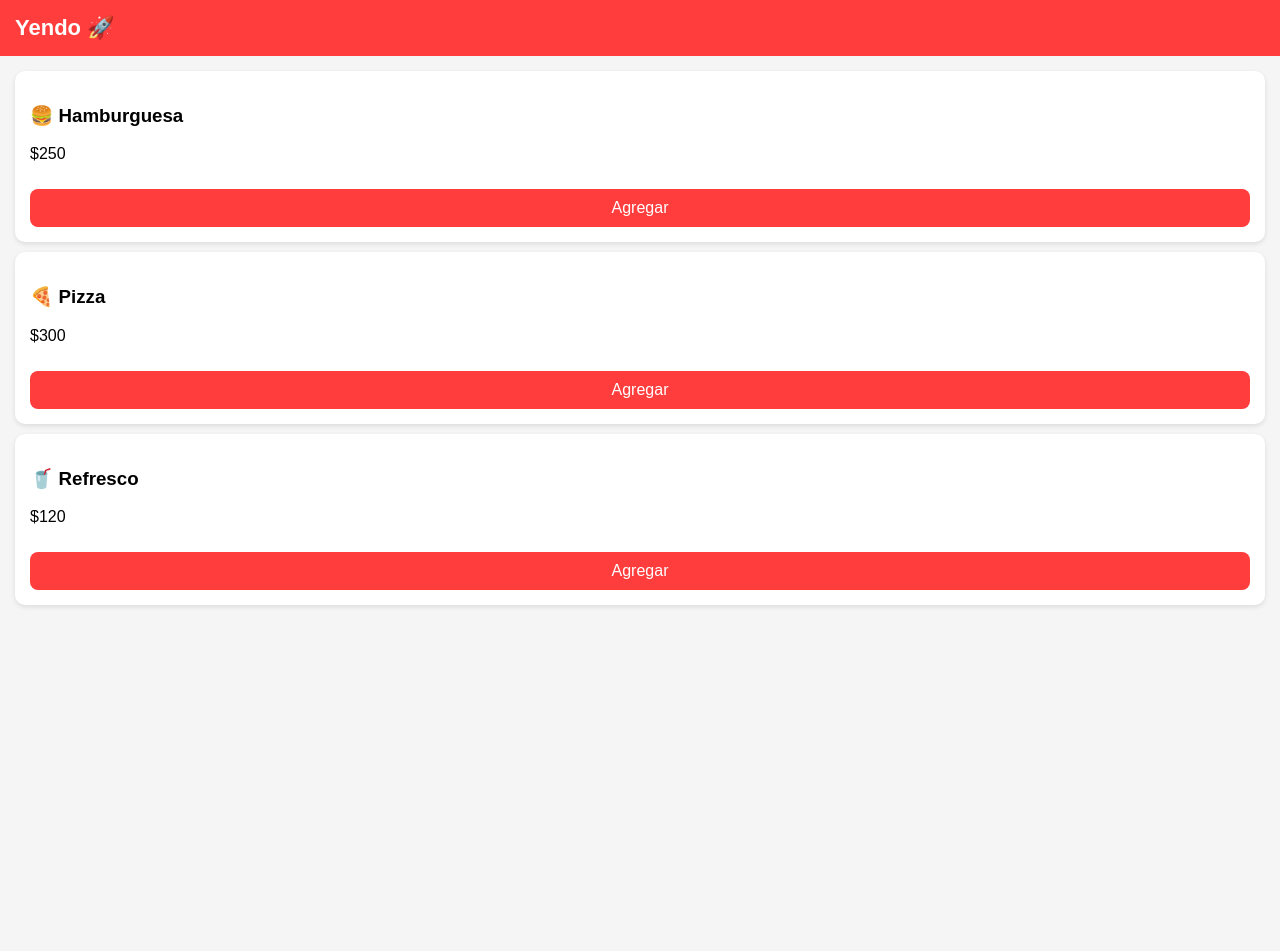
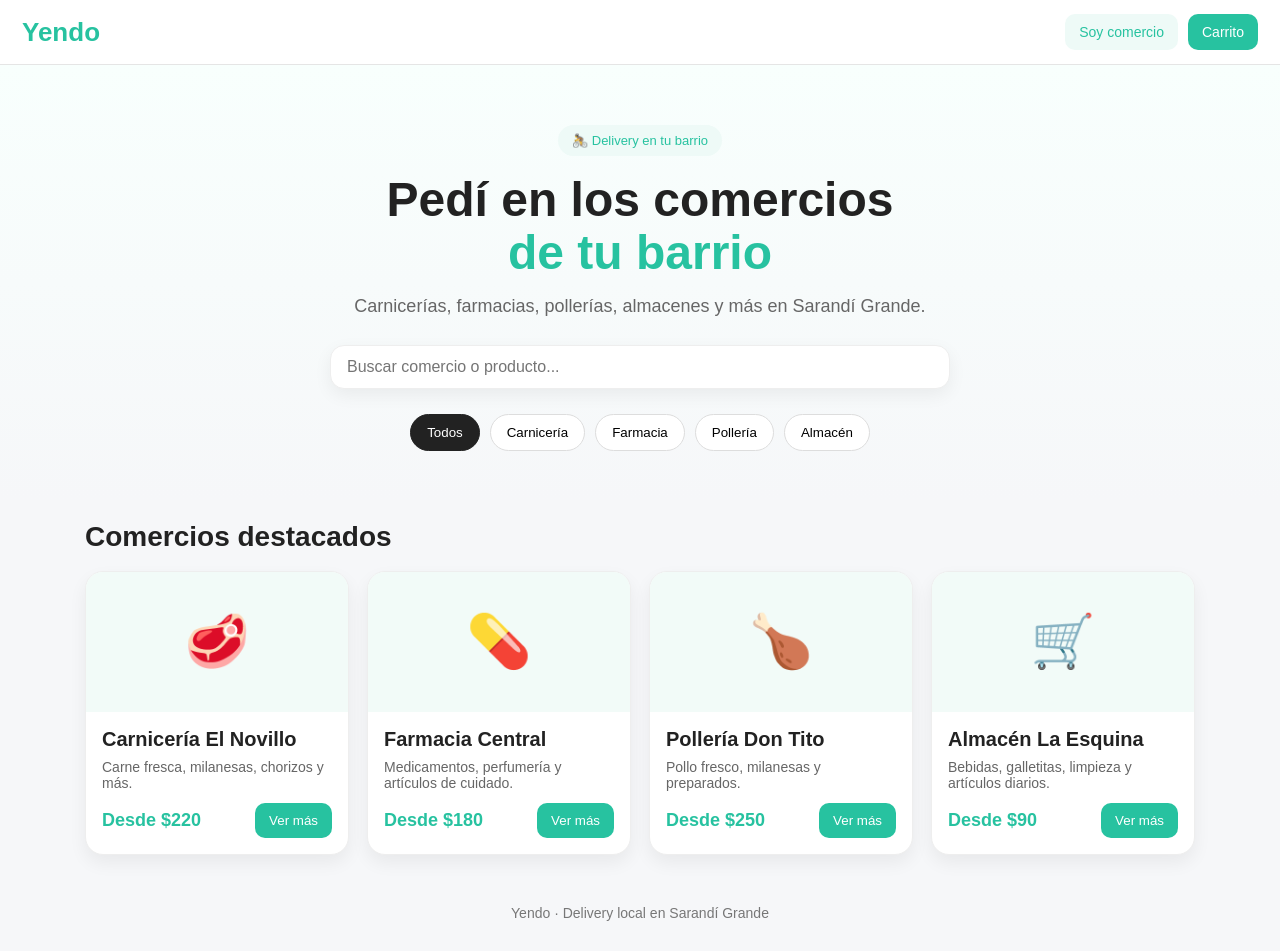
Before and after one commit to antofurchi/Yendo, a plain HTML site: page index.html in a window 1280 px wide. Before the commit the page ends 800 px from the top, so only its background shows below. Drawn offline with Linux system fonts and the light colour scheme.

Commit message:
diseño pro

```diff
--- a/index.html
+++ b/index.html
@@ -1,42 +1,254 @@
 <!DOCTYPE html>
 
-<html>
+<html lang="es">
 
 <head>
 
+  <meta charset="UTF-8" />
+
+  <meta name="viewport" content="width=device-width, initial-scale=1.0" />
+
   <title>Yendo</title>
-
-  <meta name="viewport" content="width=device-width, initial-scale=1.0">
 
   <style>
 
-    body {
+    * {
+
+      box-sizing: border-box;
 
       margin: 0;
 
-      font-family: Arial;
+      padding: 0;
 
-      background: #f5f5f5;
+      font-family: Arial, sans-serif;
+
+    }
+
+    body {
+
+      background: #f6f7f9;
+
+      color: #222;
 
     }
 
     header {
 
-      background: #ff3d3d;
+      background: white;
+
+      border-bottom: 1px solid #e5e5e5;
+
+      padding: 14px 22px;
+
+      display: flex;
+
+      justify-content: space-between;
+
+      align-items: center;
+
+      position: sticky;
+
+      top: 0;
+
+    }
+
+    .logo {
+
+      font-size: 26px;
+
+      font-weight: bold;
+
+      color: #27c2a0;
+
+    }
+
+    .top-buttons {
+
+      display: flex;
+
+      gap: 10px;
+
+    }
+
+    .top-buttons button {
+
+      border: none;
+
+      border-radius: 10px;
+
+      padding: 10px 14px;
+
+      font-size: 14px;
+
+      cursor: pointer;
+
+    }
+
+    .btn-light {
+
+      background: #eefaf7;
+
+      color: #27c2a0;
+
+      border: 1px solid #ccefe7;
+
+    }
+
+    .btn-main {
+
+      background: #27c2a0;
 
       color: white;
 
-      padding: 15px;
+    }
 
-      font-size: 22px;
+    .hero {
 
-      font-weight: bold;
+      text-align: center;
+
+      padding: 60px 20px 30px;
+
+      background: linear-gradient(to bottom, #f8fffd, #f6f7f9);
 
     }
 
-    .container {
+    .tag {
 
-      padding: 15px;
+      display: inline-block;
+
+      background: #eefaf7;
+
+      color: #27c2a0;
+
+      padding: 8px 14px;
+
+      border-radius: 999px;
+
+      font-size: 13px;
+
+      margin-bottom: 18px;
+
+    }
+
+    .hero h1 {
+
+      font-size: 48px;
+
+      line-height: 1.1;
+
+      margin-bottom: 16px;
+
+    }
+
+    .hero h1 span {
+
+      color: #27c2a0;
+
+    }
+
+    .hero p {
+
+      color: #666;
+
+      font-size: 18px;
+
+      margin-bottom: 28px;
+
+    }
+
+    .search-box {
+
+      max-width: 620px;
+
+      margin: 0 auto 25px;
+
+      background: white;
+
+      border-radius: 14px;
+
+      padding: 12px 16px;
+
+      box-shadow: 0 6px 18px rgba(0,0,0,0.06);
+
+      border: 1px solid #eee;
+
+    }
+
+    .search-box input {
+
+      width: 100%;
+
+      border: none;
+
+      outline: none;
+
+      font-size: 16px;
+
+    }
+
+    .categories {
+
+      display: flex;
+
+      flex-wrap: wrap;
+
+      justify-content: center;
+
+      gap: 10px;
+
+      margin-bottom: 20px;
+
+    }
+
+    .categories button {
+
+      padding: 10px 16px;
+
+      border-radius: 999px;
+
+      border: 1px solid #ddd;
+
+      background: white;
+
+      cursor: pointer;
+
+    }
+
+    .categories .active {
+
+      background: #222;
+
+      color: white;
+
+      border-color: #222;
+
+    }
+
+    .section {
+
+      max-width: 1150px;
+
+      margin: 0 auto;
+
+      padding: 20px;
+
+    }
+
+    .section-title {
+
+      font-size: 28px;
+
+      margin-bottom: 18px;
+
+    }
+
+    .cards {
+
+      display: grid;
+
+      grid-template-columns: repeat(auto-fit, minmax(240px, 1fr));
+
+      gap: 18px;
 
     }
 
@@ -44,33 +256,101 @@
 
       background: white;
 
-      border-radius: 10px;
+      border-radius: 18px;
 
-      padding: 15px;
+      overflow: hidden;
 
-      margin-bottom: 10px;
+      box-shadow: 0 8px 18px rgba(0,0,0,0.06);
 
-      box-shadow: 0 2px 5px rgba(0,0,0,0.1);
+      border: 1px solid #eee;
 
     }
 
-    button {
+    .card-image {
 
-      background: #ff3d3d;
+      height: 140px;
+
+      display: flex;
+
+      align-items: center;
+
+      justify-content: center;
+
+      font-size: 52px;
+
+      background: #f2fbf8;
+
+    }
+
+    .card-content {
+
+      padding: 16px;
+
+    }
+
+    .card h3 {
+
+      font-size: 20px;
+
+      margin-bottom: 8px;
+
+    }
+
+    .card p {
+
+      color: #666;
+
+      font-size: 14px;
+
+      margin-bottom: 12px;
+
+    }
+
+    .price-row {
+
+      display: flex;
+
+      justify-content: space-between;
+
+      align-items: center;
+
+    }
+
+    .price {
+
+      font-size: 18px;
+
+      font-weight: bold;
+
+      color: #27c2a0;
+
+    }
+
+    .add-btn {
+
+      background: #27c2a0;
 
       color: white;
 
       border: none;
 
-      padding: 10px;
+      border-radius: 10px;
 
-      border-radius: 8px;
+      padding: 10px 14px;
 
-      width: 100%;
+      cursor: pointer;
 
-      margin-top: 10px;
+    }
 
-      font-size: 16px;
+    footer {
+
+      text-align: center;
+
+      padding: 30px 20px;
+
+      color: #777;
+
+      font-size: 14px;
 
     }
 
@@ -82,44 +362,152 @@
 
   <header>
 
-  Yendo 🚀
+    <div class="logo">Yendo</div>
+
+    <div class="top-buttons">
+
+      <button class="btn-light">Soy comercio</button>
+
+      <button class="btn-main">Carrito</button>
+
+    </div>
 
   </header>
 
-<div class="container">
+  <section class="hero">
+
+    <div class="tag">🚴 Delivery en tu barrio</div>
+
+    <h1>Pedí en los comercios <br><span>de tu barrio</span></h1>
+
+    <p>Carnicerías, farmacias, pollerías, almacenes y más en Sarandí Grande.</p>
+
+    <div class="search-box">
+
+      <input type="text" placeholder="Buscar comercio o producto..." />
+
+    </div>
+
+    <div class="categories">
+
+      <button class="active">Todos</button>
+
+      <button>Carnicería</button>
+
+      <button>Farmacia</button>
+
+      <button>Pollería</button>
+
+      <button>Almacén</button>
+
+    </div>
+
+  </section>
+
+  <section class="section">
+
+    <h2 class="section-title">Comercios destacados</h2>
+
+    <div class="cards">
 
       <div class="card">
 
-    <h3>🍔 Hamburguesa</h3>
+        <div class="card-image">🥩</div>
 
-    <p>$250</p>
+        <div class="card-content">
 
-    <button>Agregar</button>
+          <h3>Carnicería El Novillo</h3>
+
+          <p>Carne fresca, milanesas, chorizos y más.</p>
+
+          <div class="price-row">
+
+            <div class="price">Desde $220</div>
+
+            <button class="add-btn">Ver más</button>
+
+          </div>
+
+        </div>
 
       </div>
 
       <div class="card">
 
-    <h3>🍕 Pizza</h3>
+        <div class="card-image">💊</div>
 
-    <p>$300</p>
+        <div class="card-content">
 
-    <button>Agregar</button>
+          <h3>Farmacia Central</h3>
+
+          <p>Medicamentos, perfumería y artículos de cuidado.</p>
+
+          <div class="price-row">
+
+            <div class="price">Desde $180</div>
+
+            <button class="add-btn">Ver más</button>
+
+          </div>
+
+        </div>
 
       </div>
 
       <div class="card">
 
-    <h3>🥤 Refresco</h3>
+        <div class="card-image">🍗</div>
 
-    <p>$120</p>
+        <div class="card-content">
 
-    <button>Agregar</button>
+          <h3>Pollería Don Tito</h3>
+
+          <p>Pollo fresco, milanesas y preparados.</p>
+
+          <div class="price-row">
+
+            <div class="price">Desde $250</div>
+
+            <button class="add-btn">Ver más</button>
 
           </div>
 
         </div>
 
+      </div>
+
+      <div class="card">
+
+        <div class="card-image">🛒</div>
+
+        <div class="card-content">
+
+          <h3>Almacén La Esquina</h3>
+
+          <p>Bebidas, galletitas, limpieza y artículos diarios.</p>
+
+          <div class="price-row">
+
+            <div class="price">Desde $90</div>
+
+            <button class="add-btn">Ver más</button>
+
+          </div>
+
+        </div>
+
+      </div>
+
+    </div>
+
+  </section>
+
+  <footer>
+
+    Yendo · Delivery local en Sarandí Grande
+
+  </footer>
+
 </body>
 
 </html>
```
Lines whose indentation alone changed are shown as unchanged.
